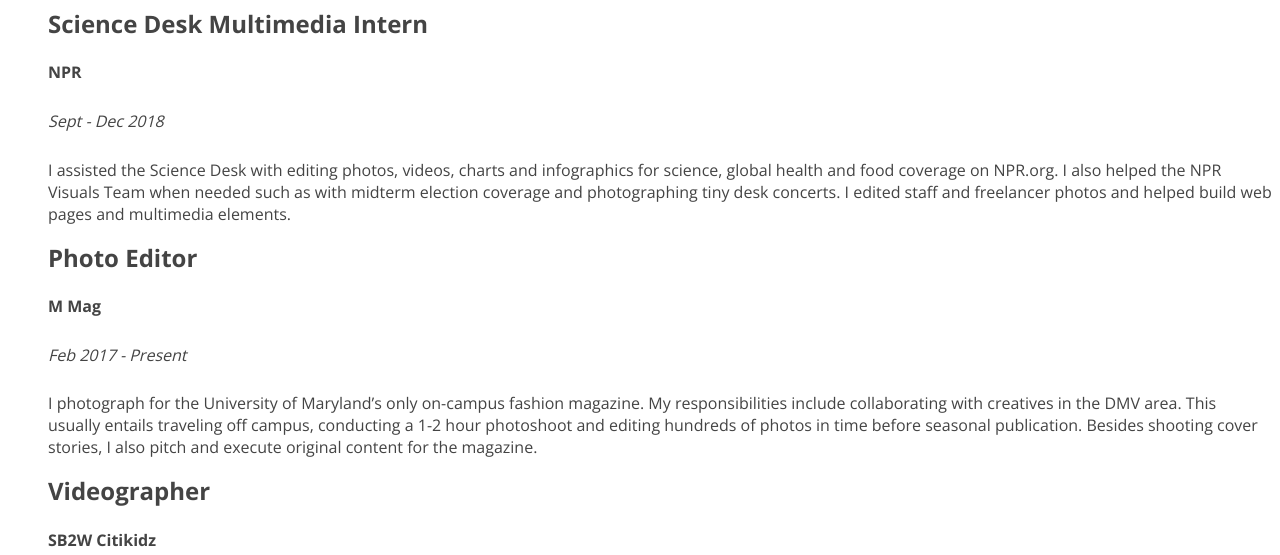
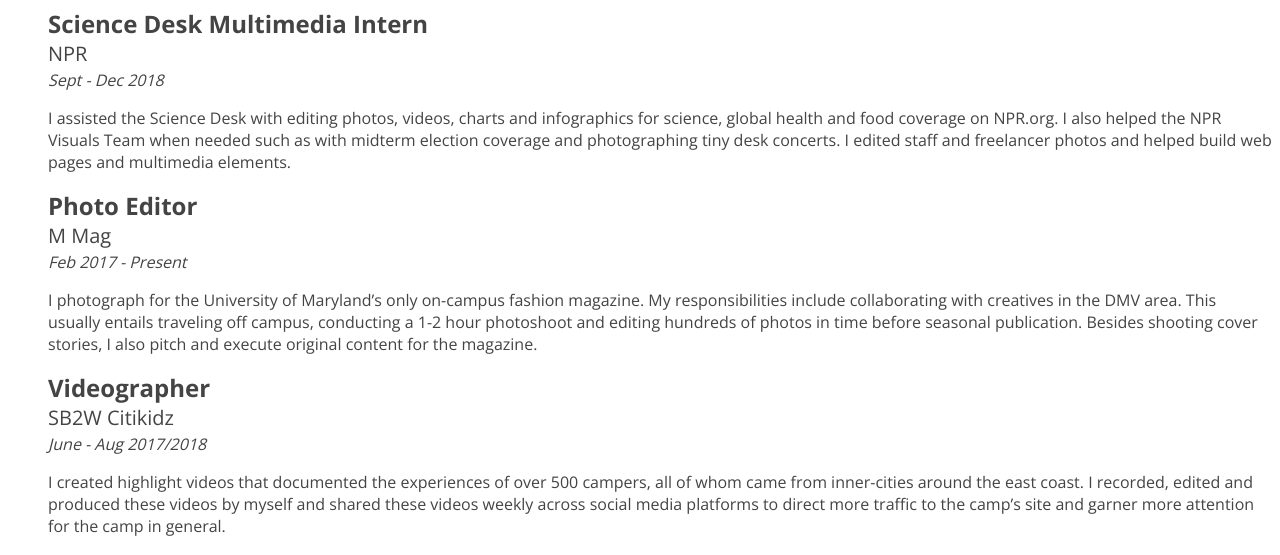
Before and after one commit to heatherkim/Heather-Kim-JOUR352, a plain HTML site: page resume/index.html in a window 1280 px wide. Shown: the part 387-942 px from the top of the page. Drawn offline with nearby package versions, Linux system fonts and the light colour scheme.

Commit message:
resume changes div and class

```diff
--- a/resume/index.html
+++ b/resume/index.html
@@ -31,18 +31,18 @@
 
       <div class="sectionheader">Experience:</div>
         <div id="jobtitle">Science Desk Multimedia Intern</div>
-        <h4>NPR</h4>
-        <h5>Sept - Dec 2018</h5>
+        <div class="organization">NPR</div>
+        <div class="date">Sept - Dec 2018</div>
         <p>I assisted the Science Desk with editing photos, videos, charts and infographics for science, global health and food coverage on NPR.org. I also helped the NPR Visuals Team when needed such as with midterm election coverage and photographing tiny desk concerts. I edited staff and freelancer photos and helped build web pages and multimedia elements.</p>
 
         <div id="jobtitle">Photo Editor</div>
-        <h4>M Mag</h4>
-        <h5>Feb 2017 - Present</h5>
+        <div class="organization">M Mag</div>
+        <div class="date">Feb 2017 - Present</div>
         <p>I photograph for the University of Maryland’s only on-campus fashion magazine. My responsibilities include collaborating with creatives in the DMV area. This usually entails traveling off campus, conducting a 1-2 hour photoshoot and editing hundreds of photos in time before seasonal publication. Besides shooting cover stories, I also pitch and execute original content for the magazine.</p>
 
         <div id="jobtitle">Videographer</div>
-        <h4>SB2W Citikidz</h4>
-        <h5>June - Aug 2017/2018</h5>
+        <div class="organization">SB2W Citikidz</div>
+        <div class="date">June - Aug 2017/2018</div>
         <p>I created highlight videos that documented the experiences of over 500 campers, all of whom came from inner-cities around the east coast. I recorded, edited and produced these videos by myself and shared these videos weekly across social media platforms to direct more traffic to the camp’s site and garner more attention for the camp in general.</p>
 
       <div class="sectionheader">Education:</div>
--- a/resume/style.css
+++ b/resume/style.css
@@ -40,6 +40,8 @@ strong {
   font-weight: 100;
   margin-bottom: 10px;
   margin-top: 20px;
+  margin-left: 0px;
+  margin-right: 0px;
   width: 70%;
   min-width: 300px;
 }
@@ -56,8 +58,12 @@ strong {
 }
 
 /*job date*/
-h5 {
+.date {
   font-weight: 400;
   font-size: 1em;
   font-style: italic;
+  margin-top: 2px;
+  margin-right: 0px;
+  margin-left: 0px;
+  margin-bottom: 0px;
 }
```
